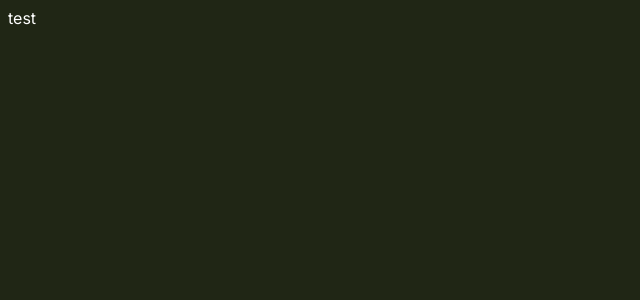
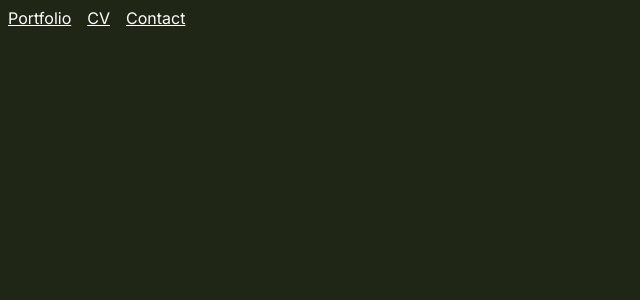
Before and after one commit to omarotxoa/omarochoa-frontend-react, a React (Vite) app: page / in a window 1280 px wide. Shown: the top 300 px of the page, without its empty margins (0-640 px from the left). Built offline with nearby package versions, Linux system fonts and the light colour scheme; a web font is replaced by a local one.

Commit message:
Creates basic Nav module

```diff
--- a/src/App.jsx
+++ b/src/App.jsx
@@ -1,9 +1,8 @@
+import Nav from "./components/Nav";
+
 function App() {
-
   return (
-    <div>
-      test
-    </div>
+    <Nav />
   )
 }
 
--- /dev/null
+++ b/src/components/Nav.jsx
@@ -0,0 +1,13 @@
+import classes from './Nav.module.css';
+
+function Nav() {
+  return(
+    <nav>
+      <a href="#">Portfolio</a>
+      <a href="#">CV</a>
+      <a href="#">Contact</a>
+    </nav>
+  );
+}
+
+export default Nav;
--- /dev/null
+++ b/src/components/Nav.module.css
@@ -0,0 +1,4 @@
+nav a {
+  color: var(--white);
+  padding-inline-end: 1em;
+}
--- a/src/index.css
+++ b/src/index.css
@@ -9,5 +9,4 @@
 body {
   background-color: var(--green);
   font-family: 'Inter', sans-serif;
-  color: var(--white);
 }
```
